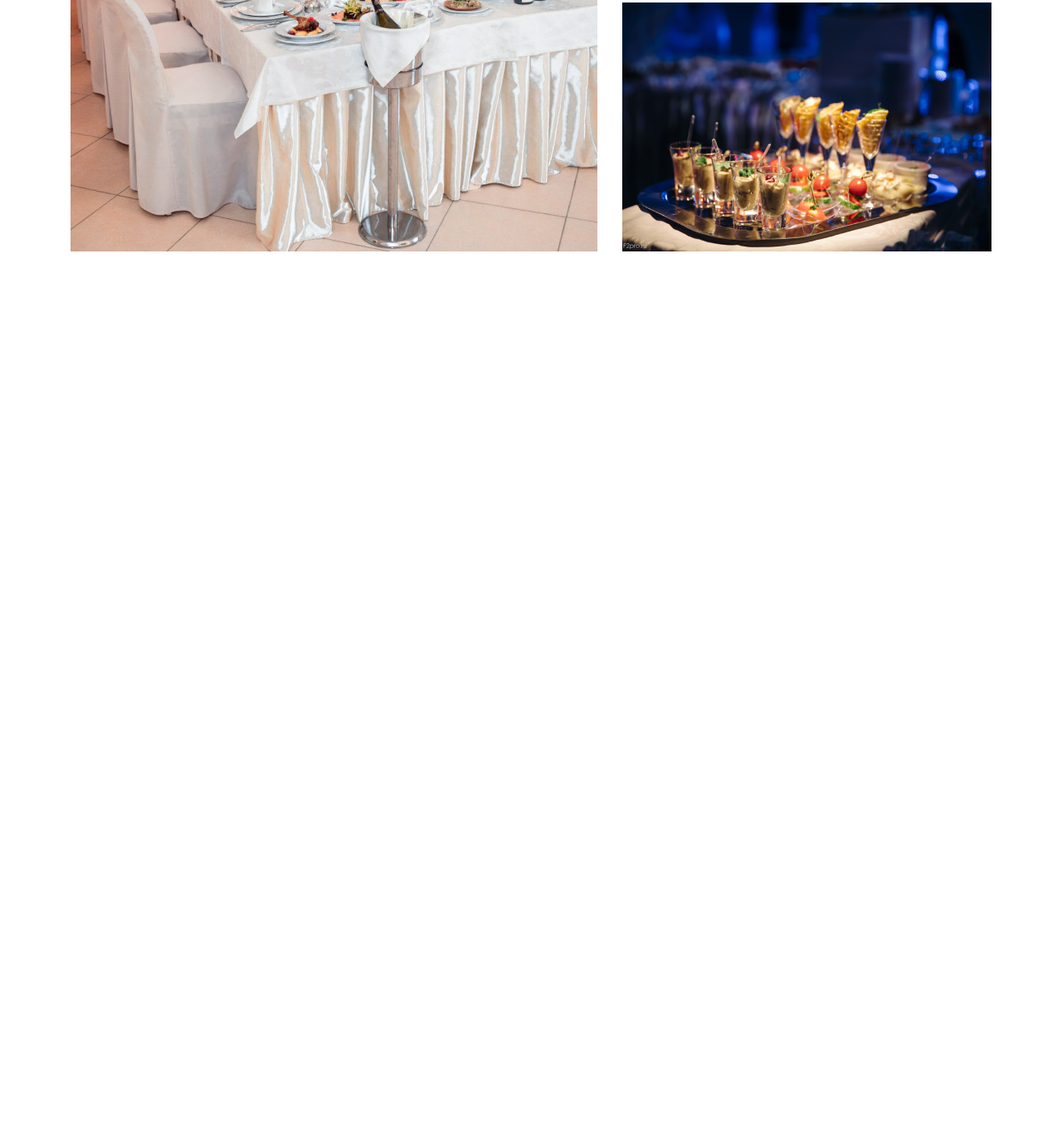
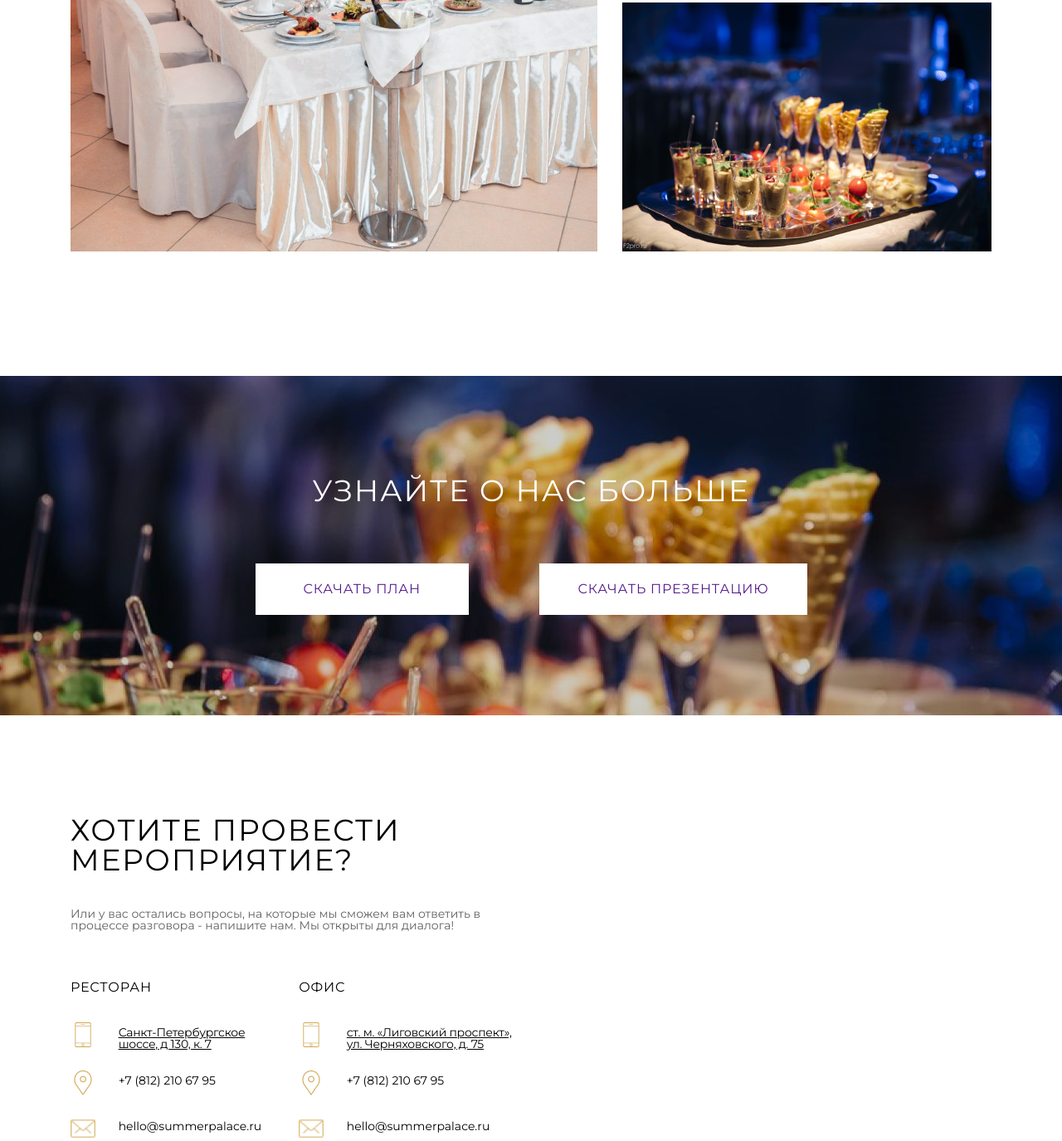
Before and after one commit to vlevchenko087/summerPalace, a website: page source/index.html in a window 1280 px wide. Shown: the part 2917-4292 px from the top of the page at 83% size. Before the commit the page ends 3220 px from the top, so only its background shows below. Drawn offline with nearby package versions, Linux system fonts and the light colour scheme; files that its build step writes are made by us from their sources.

Commit message:
More and half of arder event added

```diff
--- a/source/index.html
+++ b/source/index.html
@@ -227,6 +227,60 @@
 
     </section>
 
+    <section class="more">
+        <div class="more-content">
+            <h3>узнайте о нас больше</h3>
+            <div class="more-buttons flex">
+
+                    <a href="" class="download-link plan" download="">Скачать план</a>
+                    <a href="" class="download-link presentation" download="">Скачать презентацию</a></div>
+                </div>
+
+        </div>
+
+    </section>
+    <section class="order-event">
+        <div class="order-left">
+            <h2>хотите провести мероприятие?</h2>
+            <p>Или у вас остались вопросы, на которые мы сможем вам ответить
+                в процессе разговора - напишите нам. Мы открыты для диалога!</p>
+            <div class="addresses flex">
+                <div class="addresses-item">
+                    <h5>ресторан</h5>
+                    <div class="address-details">
+                        <img src="./images/order-event/phone.png" alt="">
+                        <p>Санкт-Петербургское шоссе, д 130, к. 7</p>
+                    </div>
+                    <div class="address-details">
+                        <img src="./images/order-event/location.png" alt="">
+                        <a href="phone:+7 (812) 210 67 95">+7 (812) 210 67 95</a>
+
+                    </div>
+                    <div class="address-details">
+                        <img src="./images/order-event/mail.png" alt="">
+                        <a href="mailto:+7 (812) 210 67 95">hello@summerpalace.ru</a>
+                    </div>
+                </div>
+                <div class="addresses-item">
+                    <h5>офис</h5>
+                    <div class="address-details">
+                        <img src="./images/order-event/phone.png" alt="">
+                        <p>ст. м. «Лиговский проспект», ул. Черняховского, д. 75</p>
+                    </div>
+                    <div class="address-details">
+                        <img src="./images/order-event/location.png" alt="">
+                        <a href="phone:+7 (812) 210 67 95">+7 (812) 210 67 95</a>
+
+                    </div>
+                    <div class="address-details">
+                        <img src="./images/order-event/mail.png" alt="">
+                        <a href="mailto:+7 (812) 210 67 95">hello@summerpalace.ru</a>
+                    </div>
+                </div>
+            </div>
+        </div>
+    </section>
+
 
     <script src="https://cdnjs.cloudflare.com/ajax/libs/tiny-slider/2.9.2/min/tiny-slider.js"></script>
 <!-- NOTE: prior to v2.2.1 tiny-slider.js need to be in <body> -->
--- a/source/styles/main.scss
+++ b/source/styles/main.scss
@@ -3,3 +3,5 @@
 @import "./sections/events.scss";
 @import "./sections/about.scss";
 @import "./sections/gallery.scss";
+@import "./sections/more.scss";
+@import "./sections/order-event.scss";
--- /dev/null
+++ b/source/styles/sections/more.scss
@@ -0,0 +1,43 @@
+.more{
+    margin-top: 150px;
+    position: relative;
+    background-color: #C4C4C4;
+    height: 409px;
+
+
+    background: url(../../images/more/more-bg.jpg) center no-repeat;
+    background-size: cover;
+    &-content{
+        h3{
+            padding-top: 120px;
+            text-align: center;
+            text-transform: uppercase;
+            font-size: 3.6rem;
+            letter-spacing: 0.05em;
+            color: #FFFFFF;
+        }
+    }
+
+    &-buttons{
+        margin-top: 70px;
+        margin-right: auto;
+        margin-left: auto;
+        max-width: 665px;
+        justify-content: space-between;
+
+    }
+
+    .download-link{
+        display: block;
+        background: #FFFFFF;
+        font-size: 1.6rem;
+        text-transform: uppercase;
+        letter-spacing: 0.05em;
+        &.plan{
+            padding: 23px 58px;
+        }
+        &.presentation{
+            padding: 23px 46px;
+        }
+    }
+}
--- /dev/null
+++ b/source/styles/sections/order-event.scss
@@ -0,0 +1,73 @@
+.order{
+
+    &-event{
+        margin: 120px auto 0 auto;
+        max-width: 1110px;
+    }
+
+    &-left{
+        display: inline-block;
+        width: 48%;
+
+        h2{
+            font-size: 3.6rem;
+            letter-spacing: 0.05em;
+            text-transform: uppercase;
+            color: #000000;
+        }
+        &>p{
+            margin-top: 40px;
+            color: #616161;
+            font-size: 1.4rem;
+            max-width: 520px;
+
+        }
+    }
+}
+
+.addresses{
+    margin-top: 60px;
+    justify-content: space-between;
+    flex-wrap: wrap;
+
+    &-item{
+
+        max-width: 50%;
+
+        h5{
+            letter-spacing: 0.05em;
+            text-transform: uppercase;
+            color: #000000;
+            font-size: 1.6rem;
+            margin-bottom: 34px;
+        }
+    }
+}
+
+.address-details{
+    &:not(:last-child)
+    {
+        margin-bottom: 25px;
+    }
+    img, p, a{
+        display: inline-block;
+    }
+
+    img{
+        margin-right: 25px;
+        width: 30px;
+    }
+    p, a{
+        max-width: 200px;
+        color: #000000;
+        font-size: 1.4rem;
+        padding-top: 5px;
+    }
+    a{
+        text-decoration: none;
+    }
+    p{
+        letter-spacing: -0.02em;
+text-decoration-line: underline;
+    }
+}
```
Also changed, not shown: source/images/more/more-bg.jpg (added), source/images/order-event/location.png (added), source/images/order-event/mail.png (added), source/images/order-event/phone.png (added), source/images/order-event/ьфшд.png (added).
